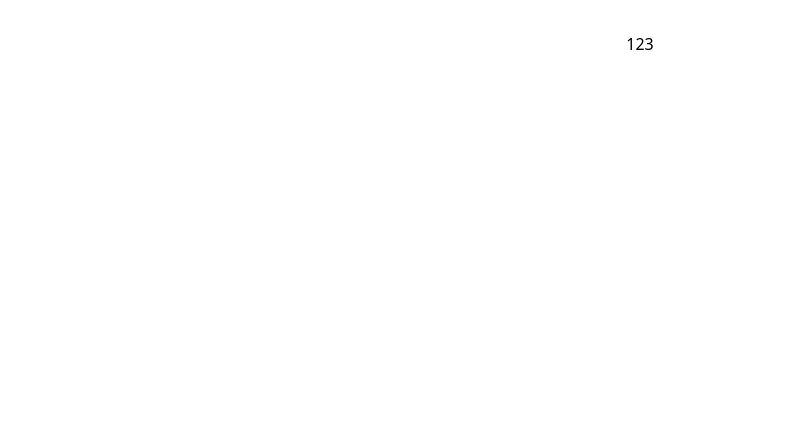
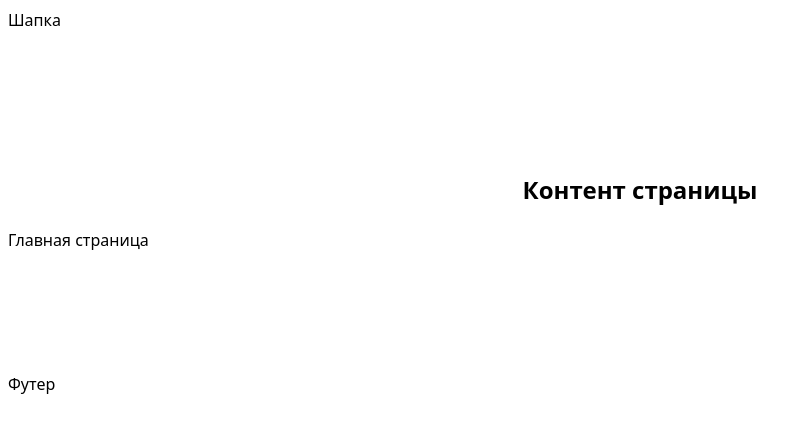
Before and after one commit to RahatLukum73/frontend-practice, a React (Vite) app: page / in a window 1280 px wide. Shown: the top 432 px of the page, without its empty margins (0-811 px from the left). Built offline with nearby package versions, Linux system fonts and the light colour scheme; a web font is replaced by a local one.

Commit message:
Реализовать основной компонент блога с роутингом

```diff
--- a/package.json
+++ b/package.json
@@ -17,7 +17,7 @@
     "react-dom": "^19.1.0",
     "react-hook-form": "^7.60.0",
     "react-redux": "^9.2.0",
-    "react-router": "^7.6.3",
+    "react-router-dom": "^7.7.0",
     "redux": "^5.0.1",
     "redux-thunk": "^3.1.0",
     "styled-components": "^6.1.19",
--- a/src/App.jsx
+++ /dev/null
@@ -1,15 +0,0 @@
-import styled from 'styled-components';
-
-const Div = styled.div`
-text-align: center;
-`;
-
-export const App = () => {
-
-	return (
-		<Div>
-		<i className="fa fa-desktop" aria-hidden="true"></i>
-		<div>123</div>
-		</Div>
-	);
-}
--- /dev/null
+++ b/src/Blog.jsx
@@ -0,0 +1,34 @@
+import { Routes, Route } from 'react-router-dom';
+import styled from 'styled-components';
+
+const Content = styled.div`
+	padding: 120px 0;
+`;
+
+const H2 = styled.h2`
+	text-align: center;
+`;
+
+const Header = () => <div>Шапка</div>;
+const Footer = () => <div>Футер</div>;
+
+export const Blog = () => {
+	return (
+		<>
+			<Header />
+			<Content>
+				<H2>Контент страницы</H2>
+				<Routes>
+					<Route path="/" element={<div>Главная страница</div>}/>
+					<Route path="/login" element={<div>Авторизация</div>}/>
+					<Route path="/register" element={<div>Регистрация</div>}/>
+					<Route path="/users" element={<div>Пользователи</div>}/>
+					<Route path="/post" element={<div>Новая статья</div>}/>
+					<Route path="/post/:postId" element={<div>Статья</div>}/>
+					<Route path="*" element={<div>Ошибка</div>}/>
+				</Routes>
+			</Content>
+			<Footer />
+		</>
+	);
+};
--- a/src/main.jsx
+++ b/src/main.jsx
@@ -1,10 +1,10 @@
-import { StrictMode } from 'react';
+import { BrowserRouter } from 'react-router-dom';
 import { createRoot } from 'react-dom/client';
+import { Blog } from './Blog.jsx';
 import './index.css';
-import { App } from './App.jsx';
 
 createRoot(document.getElementById('root')).render(
-	<StrictMode>
-		<App />
-	</StrictMode>
+	<BrowserRouter>
+		<Blog />
+	</BrowserRouter>
 );
```
Also changed, not shown: 1 other file (tests, documents, lock files or other folders).
